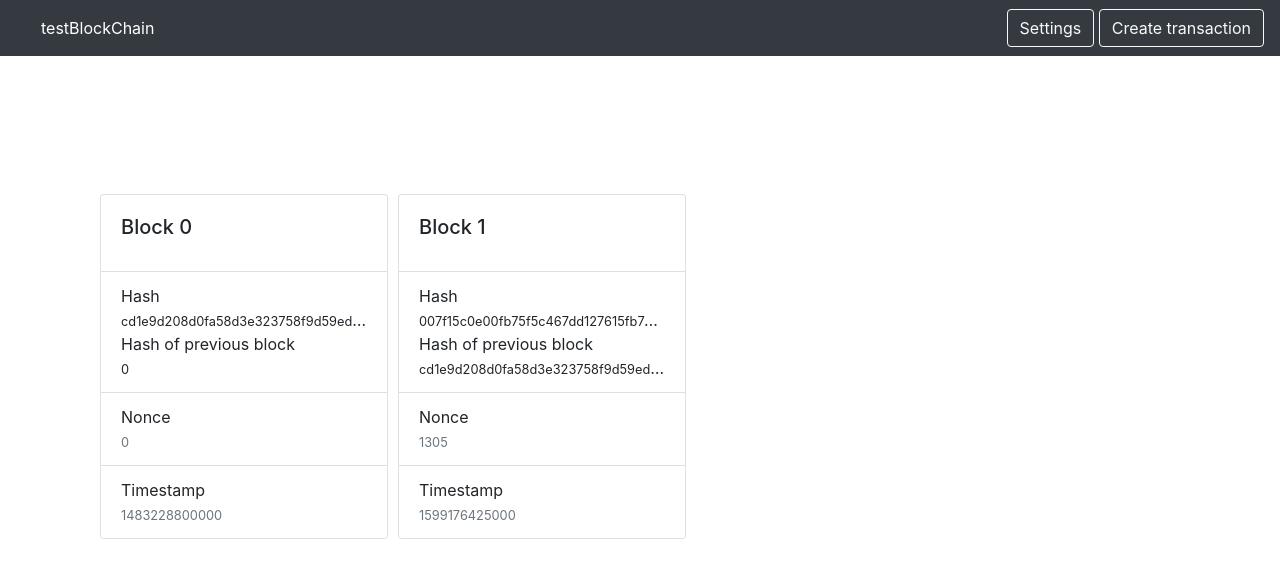
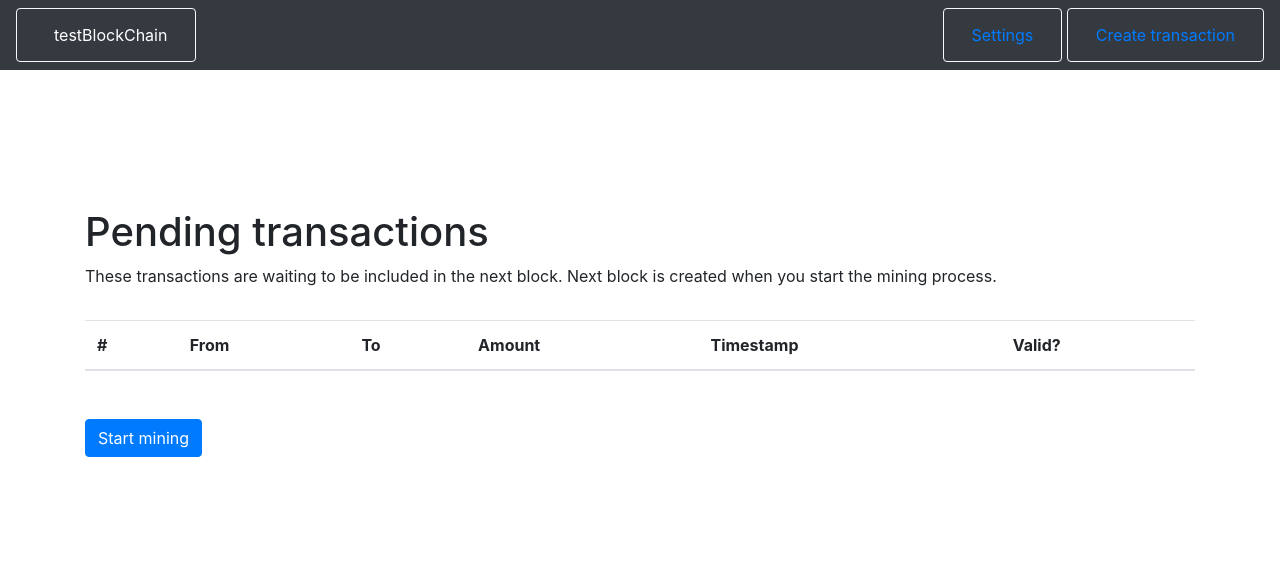
Before and after one commit to dukewellington61/blockchain-app, a React (Create React App) app: page /pending-transactions in a window 1280 px wide. Shown: the top 578 px of the page. Built offline with nearby package versions, Linux system fonts and the light colour scheme.

Commit message:
crazy behaviour

```diff
--- a/src/App.js
+++ b/src/App.js
@@ -1,15 +1,75 @@
-import React from "react";
+import React, { Fragment, useState } from "react";
 import "./App.css";
-import { BrowserRouter as Router } from "react-router-dom";
+import { BrowserRouter as Router, Route, Switch } from "react-router-dom";
+import { BlockchainService } from "./utils/blockchain";
 import Interface from "./components/layout/Interface";
-import { BlockchainService } from "./utils/blockchain";
+import Settings from "./components/settings/Settings";
+import CreateTransaction from "./components/transactions/CreateTransaction";
+import Navbar from "./components/layout/Navbar";
+import Wallet from "./components/wallets/Wallet";
+import Alert from "./components/layout/Alert";
+import PendingTransactions from "./components/transactions/PendingTransactions";
 
 function App() {
   const blockchainService = new BlockchainService();
 
+  const [renderAlert, setRenderAlert] = useState(false);
+
+  const displayAlert = (val) => {
+    setRenderAlert(val);
+    setTimeout(() => setRenderAlert(false), 10000);
+  };
+
   return (
     <Router>
-      <Interface blockchainService={blockchainService} />
+      <Fragment>
+        <Navbar blockchainService={blockchainService} />
+        <div style={{ visibility: renderAlert ? "visible" : "hidden" }}>
+          <Alert content={renderAlert} />
+        </div>
+        <Switch>
+          <Route
+            exact
+            path="/"
+            render={() => <Interface blockchainService={blockchainService} />}
+          />
+          <Route
+            exact
+            path="/settings"
+            render={() => (
+              <Settings
+                blockchainService={blockchainService}
+                displayAlert={displayAlert}
+              />
+            )}
+          />
+          <Route
+            exact
+            path="/create-transaction"
+            render={() => (
+              <CreateTransaction
+                blockchainService={blockchainService}
+                displayAlert={displayAlert}
+              />
+            )}
+          />
+          <Route
+            exact
+            path="/pending-transactions"
+            render={() => (
+              <PendingTransactions
+                blockchainService={blockchainService}
+                displayAlert={displayAlert}
+              />
+            )}
+          />
+          <Route
+            exact
+            path="/wallet"
+            render={() => <Wallet blockchainService={blockchainService} />}
+          />
+        </Switch>
+      </Fragment>
     </Router>
   );
 }
--- a/src/components/blockchain/Block.js
+++ b/src/components/blockchain/Block.js
@@ -1,11 +1,11 @@
 import React, { Fragment } from "react";
 
-const Block = ({ block, index, clickHandler }) => {
+const Block = ({ block, index, setIndex }) => {
   return (
     <Fragment>
       <div
         className="card"
-        onClick={clickHandler}
+        onClick={() => setIndex(index)}
         style={{ cursor: "pointer" }}
       >
         <div className="card-body">
--- a/src/components/blockchain/Blockchain.js
+++ b/src/components/blockchain/Blockchain.js
@@ -1,7 +1,7 @@
 import React from "react";
 import Block from "./Block";
 
-const Blockchain = ({ blockchain, blockchainService, clickHandler }) => {
+const Blockchain = ({ blockchain, blockchainService, setIndex }) => {
   return (
     <div className="container">
       {blockchain.map((block, index, arr) => (
@@ -11,7 +11,7 @@ const Blockchain = ({ blockchain, blockchainService, clickHandler }) => {
           index={index}
           blockArray={arr}
           blockchainService={blockchainService}
-          clickHandler={() => clickHandler(index)}
+          setIndex={setIndex}
         />
       ))}
     </div>
--- a/src/components/layout/Alerts.js
+++ b/src/components/layout/Alert.js
@@ -1,6 +1,6 @@
 import React from "react";
 
-const Alerts = ({ content }) => {
+const Alert = ({ content }) => {
   return (
     <div className="alert alert-success" role="alert">
       {content}
@@ -8,4 +8,4 @@ const Alerts = ({ content }) => {
   );
 };
 
-export default Alerts;
+export default Alert;
--- a/src/components/layout/Interface.js
+++ b/src/components/layout/Interface.js
@@ -1,40 +1,22 @@
 import React, { useState } from "react";
 import Blockchain from "../blockchain/Blockchain";
 import Transactions from "../transactions/Transactions";
-import Navbar from "../layout/Navbar";
-import Wallet from "../wallets/Wallet";
 
 const Interface = ({ blockchainService }) => {
   const [blockIndex, setBlockIndex] = useState(null);
 
-  const clickHandlerOne = (index) => setBlockIndex(index);
-
-  const [renderContent, setRenderContent] = useState(true);
-
-  const clickHandlerTwo = (val) => setRenderContent(val);
+  const setIndex = (index) => setBlockIndex(index);
 
   const blockchain = blockchainService.blockchainInstance.chain;
 
-  const [renderWallet, setRenderWallet] = useState(false);
-
-  const displayWallet = (val) => setRenderWallet(val);
-
   return (
     <div>
-      <Navbar
-        blockchainService={blockchainService}
-        clickHandlerTwo={clickHandlerTwo}
-        displayWallet={displayWallet}
-      />
       <div className="container">
-        <div
-          className="interface_content"
-          style={{ display: renderContent ? "block" : "none" }}
-        >
+        <div className="interface_content">
           <Blockchain
             blockchain={blockchain}
             blockchainService={blockchainService}
-            clickHandler={clickHandlerOne}
+            setIndex={setIndex}
           />
           <div style={{ marginTop: "2rem" }}>
             {blockIndex !== null && (
@@ -42,15 +24,10 @@ const Interface = ({ blockchainService }) => {
                 transactions={blockchain[blockIndex].transactions}
                 index={blockIndex}
                 blockchainService={blockchainService}
-                displayWallet={displayWallet}
-                clickHandlerTwo={clickHandlerTwo}
               />
             )}
           </div>
         </div>
-      </div>
-      <div style={{ display: renderWallet ? "block" : "none" }}>
-        <Wallet />
       </div>
     </div>
   );
--- a/src/components/layout/Navbar.js
+++ b/src/components/layout/Navbar.js
@@ -1,138 +1,39 @@
-import React, { Fragment, useState } from "react";
+import React from "react";
 import { Link } from "react-router-dom";
-import Settings from "../settings/Settings";
-import CreateTransaction from "../transactions/CreateTransaction";
-import PendingTransactions from "../transactions/PendingTransactions";
-import Alerts from "../layout/Alerts";
 
-const Navbar = ({ blockchainService, clickHandlerTwo, displayWallet }) => {
-  const [renderSettings, setRenderSettings] = useState(false);
-
-  const yesRenderSettings = () => {
-    setRenderSettings(true);
-    notRenderMinePendingTransactions();
-    notRenderCreateTransaction();
-    clickHandlerTwo(false);
-    displayWallet(false);
-  };
-
-  const notRenderSettings = () => {
-    setRenderSettings(false);
-    clickHandlerTwo(true);
-  };
-
-  const [renderCreateTransaction, setRenderCreateTransaction] = useState(false);
-
-  const yesRenderCreateTransaction = () => {
-    setRenderCreateTransaction(true);
-    notRenderSettings();
-    notRenderMinePendingTransactions();
-    clickHandlerTwo(false);
-    displayWallet(false);
-  };
-
-  const notRenderCreateTransaction = () => {
-    setRenderCreateTransaction(false);
-    clickHandlerTwo(true);
-  };
-
-  const [
-    renderMinePendingTransactions,
-    setRenderMinePendingTransactions,
-  ] = useState(false);
-
-  const yesRenderMinePendingTransactions = () => {
-    setRenderMinePendingTransactions(true);
-    notRenderSettings();
-    notRenderCreateTransaction();
-    clickHandlerTwo(false);
-    displayWallet(false);
-  };
-
-  const notRenderMinePendingTransactions = () => {
-    setRenderMinePendingTransactions(false);
-    clickHandlerTwo(true);
-  };
-
-  const [renderAlert, setRenderAlert] = useState(false);
-
-  const displayAlert = (val) => {
-    setRenderAlert(val);
-    setTimeout(() => setRenderAlert(false), 10000);
-  };
-
+const Navbar = ({ blockchainService }) => {
   return (
-    <Fragment>
     <nav className="navbar navbar-dark bg-dark">
       <div id="test_block_chain">
-          <Link
-            className="nav-link active"
-            onClick={() => {
-              notRenderSettings();
-              notRenderCreateTransaction();
-              notRenderMinePendingTransactions();
-              displayWallet(false);
-            }}
-            style={{ color: "white" }}
-          >
+        <button className="btn btn-outline-light">
+          <Link className="nav-link active" to="/" style={{ color: "white" }}>
             &nbsp;&nbsp;testBlockChain
           </Link>
+        </button>
       </div>
       <div>
         {blockchainService.getPendingTransactions().length > 0 && (
-            <button
-              onClick={yesRenderMinePendingTransactions}
-              className="btn btn-outline-light"
-            >
-              Pending transactions
-              <span className="badge badge-light">
-                {blockchainService.getPendingTransactions().length}
-              </span>
+          <Link className="nav-link active" to="/settings">
+            <button className="btn btn-outline-light">
+              Pending Transactions
             </button>
+          </Link>
         )}
         &nbsp;
-          <button onClick={yesRenderSettings} className="btn btn-outline-light">
+        <button className="btn btn-outline-light">
+          {" "}
+          <Link className="nav-link active" to="/settings">
             Settings
+          </Link>
         </button>
         &nbsp;
-          <button
-            onClick={yesRenderCreateTransaction}
-            className="btn btn-outline-light"
-          >
-            Create transaction
+        <button className="btn btn-outline-light">
+          <Link className="nav-link active" to="/create-transaction">
+            Create transaction{" "}
+          </Link>
         </button>
       </div>
     </nav>
-      <div style={{ visibility: renderAlert ? "visible" : "hidden" }}>
-        <Alerts content={renderAlert} />
-      </div>
-      <div style={{ display: renderSettings ? "block" : "none" }}>
-        <Settings
-          blockchainService={blockchainService}
-          renderSettings={renderSettings}
-          displayAlert={displayAlert}
-        />
-      </div>
-
-      <div style={{ display: renderCreateTransaction ? "block" : "none" }}>
-        <CreateTransaction
-          blockchainService={blockchainService}
-          displayAlert={displayAlert}
-          yesRenderMinePendingTransactions={yesRenderMinePendingTransactions}
-        />
-      </div>
-
-      <div
-        style={{ display: renderMinePendingTransactions ? "block" : "none" }}
-      >
-        <PendingTransactions
-          blockchainService={blockchainService}
-          clickHandlerTwo={clickHandlerTwo}
-          notRenderMinePendingTransactions={notRenderMinePendingTransactions}
-          displayAlert={displayAlert}
-        />
-      </div>
-    </Fragment>
   );
 };
 
--- a/src/components/transactions/PendingTransactions.js
+++ b/src/components/transactions/PendingTransactions.js
@@ -1,20 +1,14 @@
 import React, { Fragment, useState } from "react";
 import Transactions from "../transactions/Transactions";
 
-const PendingTransactions = ({
-  blockchainService,
-  clickHandlerTwo,
-  notRenderMinePendingTransactions,
-  displayAlert,
-}) => {
+const PendingTransactions = ({ blockchainService, displayAlert }) => {
+  console.log(blockchainService);
   const [renderInfo, setRenderInfo] = useState(false);
 
   const displayMiningInfo = () => setRenderInfo(true);
 
   const minePendingTransactions = () => {
     blockchainService.minePendingTransactions();
-    clickHandlerTwo(true);
-    notRenderMinePendingTransactions();
     displayAlert(
       "New Block has been successfully created and added to the blockchain."
     );
```
Also changed, not shown: src/components/transactions/CreateTransaction.js (+6 -6 lines), src/components/transactions/Transaction.js (+6 -30 lines). Lines whose indentation alone changed are shown as unchanged.
